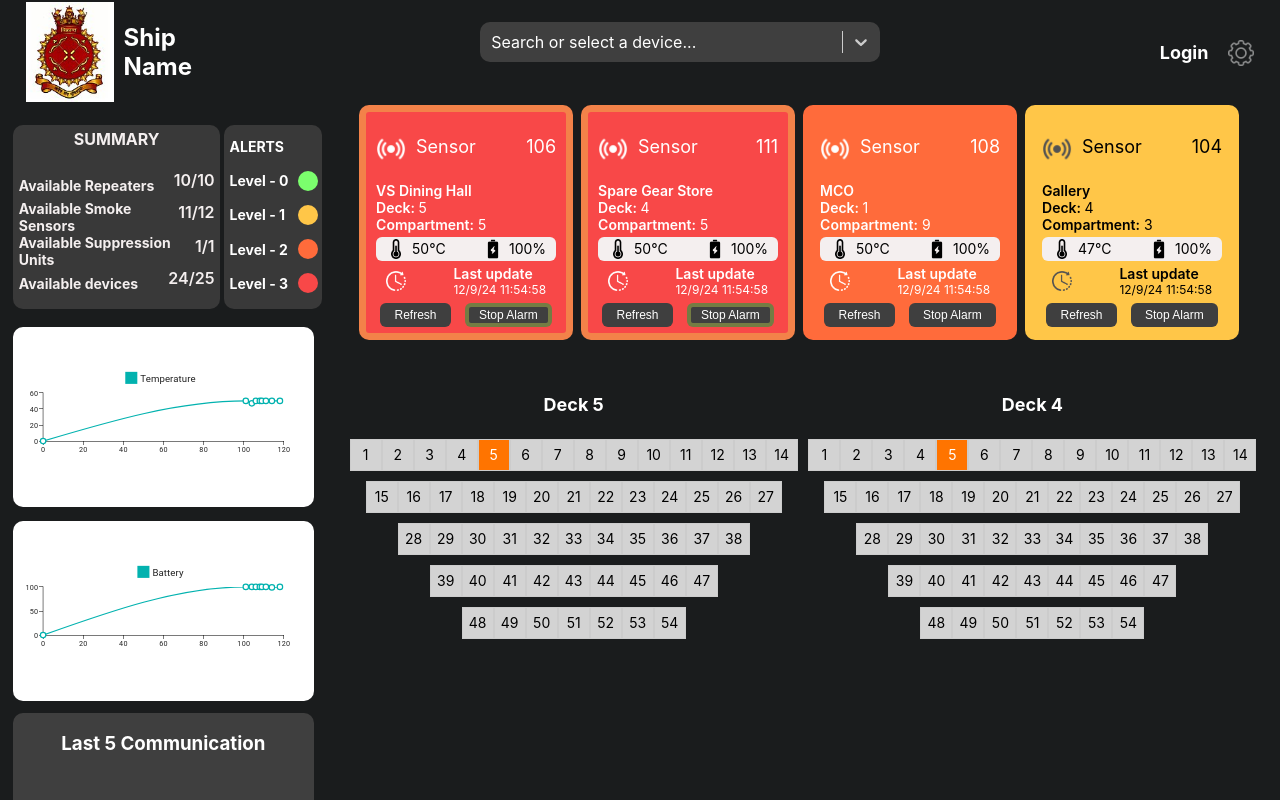
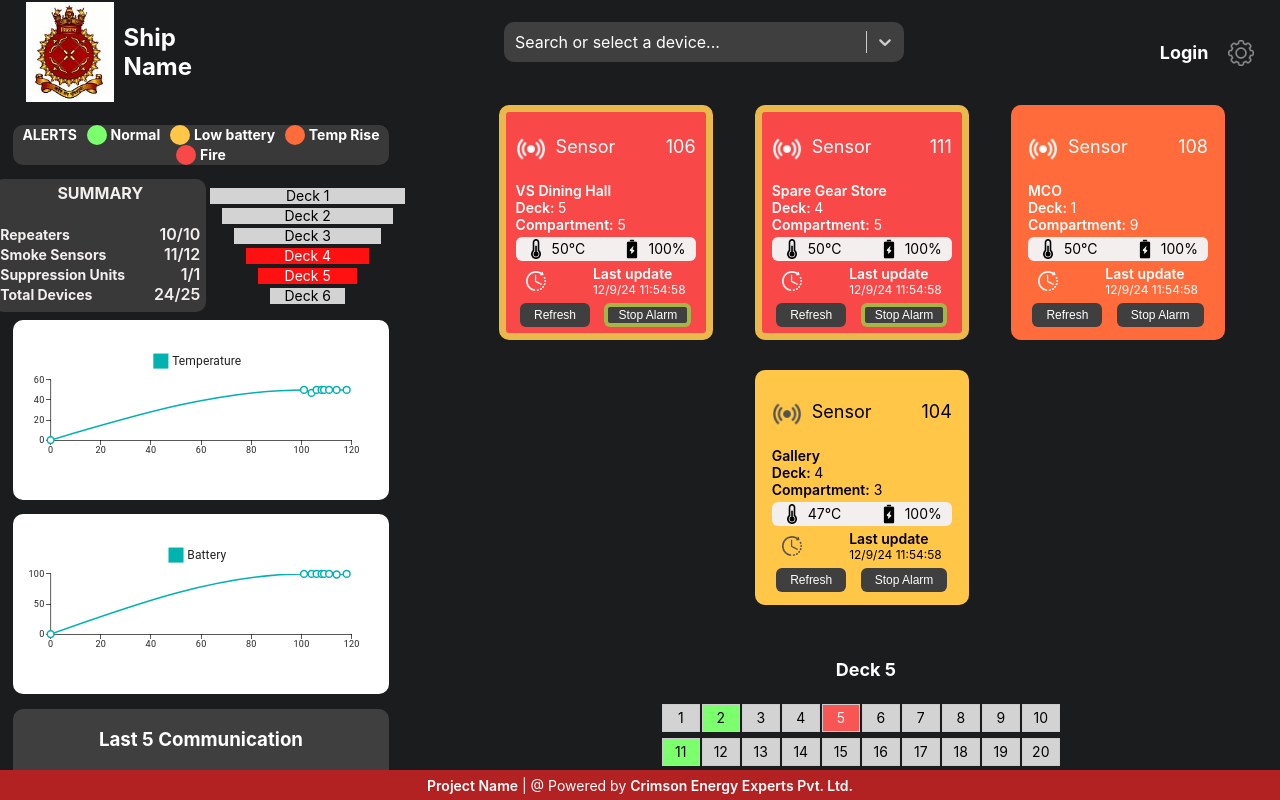
Before and after one commit to cee-diksha/fire_detection, a React (Create React App) app: page / in a window 1280 px wide. Shown: the top 800 px of the page. Built offline with nearby package versions, Linux system fonts and the light colour scheme.

Commit message:
functionality and ui changes made

```diff
--- /dev/null
+++ b/src/components/AlertCard.js
@@ -0,0 +1,31 @@
+import React from 'react'
+import "./comp-styles.css"
+
+
+const AlertCard = () => {
+  return (
+    <div className='alert-wrapper'>
+       {/* <div className='alert-details-combined' > */}
+            <div id="alert-details-span1">ALERTS</div>
+        {/* </div> */}
+        <div className='alert-details-combined' >
+            <div id="alert-details-span3" style={{backgroundColor: "#7BFF6D"}}></div>
+            <div id="alert-details-span1">Normal</div>
+        </div>
+        <div className='alert-details-combined' >
+            <div id="alert-details-span3" style={{backgroundColor: "#FFC648"}}></div>
+            <div id="alert-details-span1">Low battery</div>
+        </div>
+        <div className='alert-details-combined' >
+            <div id="alert-details-span3"style={{backgroundColor: "#FF6B3B"}}></div>
+            <div id="alert-details-span1">Temp Rise</div>
+        </div>
+        <div className='alert-details-combined' >
+            <div id="alert-details-span3" style={{backgroundColor: "#F84848"}}></div>
+            <div id="alert-details-span1">Fire</div>
+        </div>
+    </div>
+  )
+}
+
+export default AlertCard
--- a/src/components/AlertsCard.js
+++ /dev/null
@@ -1,58 +0,0 @@
-import React from 'react'
-import "./Grid-style.css"
-// import { MainContext } from '../context/MainContext'
-// import {DeckModal} from "./DeckModal"
-
-
-const AlertsCard = () => {
-    // const {deviceInfo} = useContext(MainContext)
-    // const [cardData, setCardData] = useState(deviceInfo)
-    // const [showModal, setShowModal] = useState(false)
-    // const danger = cardData.filter(item => item.status === "danger")
-    // const [deck, setDeck] = useState(danger)
-    // const [deckNo, setDeckNo] = useState(null)
-    // const totalDecks = 6
-
-    // const handleBtnClick = (deckNo) => {
-    //   setShowModal(true)
-    //   setDeckNo(deckNo)
-    // }
-
-    // useEffect(() => {
-    //     setDeck(danger)
-    //     setCardData(deviceInfo)
-    // }, [deviceInfo])
-
-  return (
-    <div className='deckcard'>
-        {/* {Array(totalDecks).fill().map((_, index) => {
-          console.log(deck, "deck check")
-          const dangerDeckNos = deck.map(item => item.deck)
-          return(
-            <button className={`${dangerDeckNos.includes(index+1)  ? "alert" : "btnstyle"}`} onClick={ () => handleBtnClick((index+1))}>Deck {index+1}</button>
-          )
-        })} */}
-        <div className='alert-details-combined' >
-            <div id="alert-details-span1">ALERTS</div>
-        </div>
-        <div className='alert-details-combined' >
-            <div id="alert-details-span1">Level - 0</div>
-            <div id="alert-details-span3" style={{backgroundColor: "#7BFF6D"}}></div>
-        </div>
-        <div className='alert-details-combined' >
-            <div id="alert-details-span1">Level - 1</div>
-            <div id="alert-details-span3" style={{backgroundColor: "#FFC648"}}></div>
-        </div>
-        <div className='alert-details-combined' >
-            <div id="alert-details-span1">Level - 2</div>
-            <div id="alert-details-span3"style={{backgroundColor: "#FF6B3B"}}></div>
-        </div>
-        <div className='alert-details-combined' >
-            <div id="alert-details-span1">Level - 3</div>
-            <div id="alert-details-span3" style={{backgroundColor: "#F84848"}}></div>
-        </div>
-    </div>
-  )
-}
-
-export default AlertsCard
--- /dev/null
+++ b/src/components/DeckCard.js
@@ -0,0 +1,38 @@
+import React, { useEffect, useState, useContext } from "react";
+import { MainContext } from "../context/MainContext"; // Adjust the path as necessary
+import "./Grid-style.css"; // Include your styles
+
+const DeckCard = () => {
+  const { deviceInfo } = useContext(MainContext);
+  const [cardData, setCardData] = useState(deviceInfo);
+  const danger = cardData.filter(item => item.status === "danger");
+  const [deck, setDeck] = useState(danger);
+
+  const totalDecks = 6; // Assuming there are 6 decks
+
+  useEffect(() => {
+    setDeck(danger);
+    setCardData(deviceInfo);
+  }, [deviceInfo]);
+
+  return (
+    <div className='deckcard-container'>
+      {Array(totalDecks).fill().map((_, index) => {
+        const deckNo = index + 1;
+        const dangerDeckNos = deck.map(item => item.deck);
+
+        return (
+          <div
+            key={deckNo}
+            className={`${dangerDeckNos.includes(deckNo) ? "alert" : "btnstyle"}`}
+            style={{ width: `${130 - index * 16}%`, height: "16px"}}
+          >
+            Deck {deckNo}
+          </div>
+        );
+      })}
+    </div>
+  );
+};
+
+export default DeckCard;
--- a/src/components/DeckModal.js
+++ b/src/components/DeckModal.js
@@ -24,13 +24,24 @@ const alertdeck = deckinfo.filter(item => item.deck === clickedDeck)
   )
 }
 
-export const DeckDashboardPageDiv = ({data}) => {
+export const DeckDashboardPageDiv = ({data, deckNo}) => {
+  console.log(data, "grid rendering")
     return (
       <div>
         <div className='status-grid-modal' style={{cursor: "pointer"}}>
-          <h4>Deck {data.deck}</h4>
-          <Grid devices={data.devices} deck={data.deck} />
+          <h4>Deck {deckNo}</h4>
+          <Grid data={data} deckNo={deckNo} />
         </div>
       </div>
     )
   }
+
+
+
+  // const dangerDevices = data?.map(deck => ({
+  //       ...deck,
+  //       devices: deck.devices.filter(device =>
+  //           device.node_info.some(node => node.status === "danger")
+  //       )
+  //   })).filter(deck => deck.devices.length > 0);
+  // console.log(data.devices, "checking devices")
--- a/src/components/Footer.js
+++ b/src/components/Footer.js
@@ -3,7 +3,7 @@ import React from 'react'
 const Footer = () => {
   return (
     <div>
-
+      <span style={{fontWeight: "600"}}>Project Name</span> | @ Powered by  <span style={{fontWeight: "600"}}>Crimson Energy Experts Pvt. Ltd.</span>
     </div>
   )
 }
--- a/src/components/Grid-style.css
+++ b/src/components/Grid-style.css
@@ -1,13 +1,12 @@
   .grid-container {
-    display: flex;
-    flex-direction: column;
-    align-items: center;
-    gap: 10px;
+    display: grid;
+    grid-template-columns: repeat(10, 34px);
+    grid-gap: 6px;
   }
 
   .box {
-    width: 30px;
-    height: 30px;
+    width: 36px;
+    height: 26px;
     background-color: lightgray;
     display: flex;
     justify-content: center;
@@ -23,21 +22,37 @@
     justify-content: center;
   }
 
-  .highlighted {
-    background-color: red;
+  .danger {
+    background-color: #F84848;
     color: #ffffff;
     animation: blinking 1s infinite;
   }
 
+  .temprise {
+    background-color: #ff9a03;
+    color: #ffffff;
+  }
+
+  .lowbattery {
+    background-color: #ffeb32;
+    color: #000000;
+  }
+
+  .normal {
+    background-color: #7BFF6D;
+    color: #000000;
+  }
+
   @keyframes blinking {
     0% {
-      background-color: red;
+      background-color: #F84848;
     }
     50% {
-      background-color: orange;
+      color: #000000;
+      background-color: rgb(255, 255, 255);
     }
     100% {
-      background-color: red;
+      background-color: #F84848;
     }
   }
 
@@ -53,33 +68,30 @@
   }
 
 
-  .deckcard{
-    border-radius: 10px;
-    width: 100%;
-    background-color: #393939;
-    color: #ffffff;
-    height: 100%;
+  .deckcard-container {
+    display: flex;
+    flex-direction: column;
+    align-items: center;
+    width: 150px;
+  }
+
+  .btnstyle {
     display: flex;
     align-items: center;
-    flex-direction: column;
-    justify-content: space-evenly;
-    padding-bottom: 4px;
-}
-
-.deckcard button{
-    border: none;
-    cursor: pointer;
+    justify-content: center;
+    background-color: lightgray;
+    color: black;
+    margin: 2px 0;
     font-size: 14px;
-    width: 80px;
-    background-color: #4c4c4c;
-    color: #f4efef;
-}
-
-.btnstyle{
-
-}
+  }
 
 .alert{
+  font-size: 14px;
+  display: flex;
+  align-items: center;
+  justify-content: center;
+  text-align: center;
+  margin: 2px 0;
   animation: blinkingDeck 1s infinite;
   color: white;
 }
@@ -115,7 +127,7 @@
     background-color: red;
   }
   50% {
-    background-color: orange;
+    background-color: rgb(255, 255, 255);
   }
   100% {
     background-color: red;
@@ -124,7 +136,6 @@
 
 .deck-display-grid{
   display: flex;
-  flex-direction: row-reverse;
   align-items: center;
   flex-wrap: wrap;
   justify-content: space-evenly;
--- a/src/components/Grid.js
+++ b/src/components/Grid.js
@@ -2,50 +2,66 @@ import React, { useEffect, useState } from "react";
 import "./Grid-style.css";
 import { Link } from "react-router-dom";
 
-const Grid = ({ devices, deck }) => {
-  const dangerCompartments = devices.map(item => item.comp);
-  const [highlightedId, setHighlightedId] = useState(dangerCompartments);
+const Grid = ({ data, deckNo }) => {
+  console.log(data, "data check");
+
+  // Assuming data.danger, data.normal, etc., are arrays of compartment IDs
+  const dangerComp = data.danger;
+  const normalComp = data.normal;
+  const tempriseComp = data.temprise;
+  const lowbatteryComp = data.lowbattery;
+
+  // no need to wrap these in an object inside useState
+  const [highlightedId, setHighlightedId] = useState({
+    dangerComp: [],
+    normalComp: [],
+    tempriseComp: [],
+    lowbatteryComp: []
+  });
 
   useEffect(() => {
-    setHighlightedId(dangerCompartments);
-  }, []);
+    setHighlightedId({ dangerComp, normalComp, tempriseComp, lowbatteryComp });
+  }, [dangerComp, normalComp, tempriseComp, lowbatteryComp]);
 
-  // Define the number of boxes in each row for the ship-like shape
-  const rowSizes = [14, 13, 11, 9, 7];
+  const getBoxClass = (boxId) => {
+    console.log(dangerComp, normalComp, tempriseComp, lowbatteryComp, "dangerComp, normalComp, tempriseComp, lowbatteryComp")
+    if (highlightedId.dangerComp.includes(boxId)) return "danger";
+    else if (highlightedId.tempriseComp.includes(boxId)) return "temprise";
+    else if (highlightedId.lowbatteryComp.includes(boxId)) return "lowbattery";
+    else if (highlightedId.normalComp.includes(boxId)) {
+      console.log(highlightedId, boxId, "checking color")
+      return "normal"
+    }
+    else return "box"; // default class
+  };
 
-  let boxId = 1; // Track the box ID
+  // no. of boxes in each row for the ship-like shape
+  // const rowSizes = [14, 13, 11, 9, 7];
+  const boxes = Array.from({ length: 60 }, (_, index) => index + 1);
+
+  console.log(highlightedId, "highlightedId")
 
   return (
+    <div style={{ marginRight: "14px" }}>
       <div className="grid-container">
-      {rowSizes.map((rowSize, rowIndex) => (
-        <div key={rowIndex} className="grid-row">
-          {Array.from({ length: rowSize }, (_, index) => {
-            const currentBoxId = boxId++;
-            return highlightedId.includes(currentBoxId) ? (
+        {boxes.map((boxId) => {
+          const boxClass = getBoxClass(boxId); // Use boxId here instead of currentBoxId
+          return (
             <Link
-                key={currentBoxId}
+              key={boxId}
               style={{ textDecoration: "none" }}
-                to={`deck/${deck}`}
+              to={`deck/${deckNo}`}
             >
               <div
-                  id={`box-${currentBoxId}`}
-                  className={`box highlighted`}
+                id={`box-${boxId}`}
+                className={`box ${boxClass}`} // Apply the class dynamically
               >
-                  {currentBoxId}
+                {boxId}
               </div>
             </Link>
-            ) : (
-              <div
-                key={currentBoxId}
-                id={`box-${currentBoxId}`}
-                className={`box`}
-              >
-                {currentBoxId}
-              </div>
           );
         })}
       </div>
-      ))}
     </div>
   );
 };
--- a/src/components/SummaryCard.js
+++ b/src/components/SummaryCard.js
@@ -6,19 +6,19 @@ const SummaryCard = () => {
     <div className='sum-details'>
         <h4>SUMMARY</h4>
         <div className='sum-details-combined' >
-            <div id="sum-details-span1">Available Repeaters</div>
+            <div id="sum-details-span1">Repeaters</div>
             <div id="sum-details-span2">10/10</div>
         </div>
         <div className='sum-details-combined' >
-            <div id="sum-details-span1">Available Smoke Sensors</div>
+            <div id="sum-details-span1">Smoke Sensors</div>
             <div id="sum-details-span2">11/12</div>
         </div>
         <div className='sum-details-combined' >
-            <div id="sum-details-span1">Available Suppression Units</div>
+            <div id="sum-details-span1">Suppression Units</div>
             <div id="sum-details-span2">1/1</div>
         </div>
         <div className='sum-details-combined' >
-            <div id="sum-details-span1">Available devices</div>
+            <div id="sum-details-span1">Total Devices</div>
             <div id="sum-details-span2">24/25</div>
         </div>
     </div>
--- a/src/components/comp-styles.css
+++ b/src/components/comp-styles.css
@@ -118,13 +118,13 @@ justify-content:center ;
 }
 .sum-details{
     border-radius: 10px;
-    width: 100%;
-    padding-bottom: 4px;
-    padding-left: 6px;
-    padding-right: 6px;
+    width: 200px;
+    padding: 0 6px 4px 6px;
     background-color: #393939;
     color: #f4efef;
     height: 100%;
+    margin-left: -25px;
+    margin-right: 20px;
     display: flex;
     align-items: center;
     flex-direction: column;
@@ -150,7 +150,6 @@ justify-content:center ;
 
 #sum-details-span2 {
     font-weight: 600;
-    margin-bottom: 10px;
 }
 
 .alert-details{
@@ -162,13 +161,22 @@ justify-content:center ;
     justify-content: space-evenly;
 }
 
-.deckcard{
-    padding: 0 4px;
+
+.alert-wrapper{
+    border-radius: 10px;
+    width: 100%;
+    background-color: #393939;
+    color: #ffffff;
+    height: 100%;
+    display: flex;
+    align-items: center;
+    justify-content: space-evenly;
+    flex-wrap: wrap;
 }
 
 .alert-details-combined{
     display: flex;
-    width: 100%;
+    width: auto;
     align-items: center;
     justify-content: space-between;
 }
@@ -176,18 +184,17 @@ justify-content:center ;
 #alert-details-span1 {
     font-weight: 700;
     font-size: 14px;
-    padding: 4px 2px;
 }
 
 #alert-details-span2 {
     font-weight: 600;
-    padding: 4px 15px;
 }
 
 #alert-details-span3 {
    height: 20px;
    width: 20px;
    border-radius: 50%;
+   margin-right: 4px;
 }
 
 .alertCircle-wrapper{
--- a/src/pages/Dashboard.js
+++ b/src/pages/Dashboard.js
@@ -10,56 +10,79 @@ import DropDown from '../components/DropDown'
 import {TempChart, BatteryChart} from '../components/TempChart'
 import { MainContext } from '../context/MainContext'
 import shipcrest from "../assets/INS_Vikrant_crest.jpg"
-import AlertsCard from '../components/AlertsCard'
+import DeckCard from '../components/DeckCard'
 import { DeckDashboardPageDiv } from '../components/DeckModal'
 import Footer from '../components/Footer'
+import AlertCard from '../components/AlertCard'
 
 const Dashboard = () => {
     const {deviceInfo, isLogin, deckData} = useContext(MainContext)
     const [cardData, setCardData] = useState(deviceInfo)
     const [deckInfo, setDeckInfo] = useState(null)
-    // const [normalDevices, setNormalDevices] = useState(null)
 
-    // const filtering = cardData.filter(item => item.status === "danger").reduce((acc, curr) => {
-    //     const exists = acc.find(item => item.deck === curr.deck)
-    //     if (exists) {
-    //         exists.compartment = [...new Set([...exists.compartment, ...curr.compartment])];
-    //     } else {
-    //         acc.push({
-    //             ...curr,
-    //             compartment: [...curr.compartment]
-    //         })
-    //     }
-    //     return acc
-    // }, [])
+    console.log(deckData, "deckData")
+    useEffect(() => {
+        const reducedData = deckData.reduce((acc, curr) => {
+            const existingDeck = acc.find(item => item.deck === curr.deck);
 
+           const hasDanger = [];
+            const hasOrange = [];
+            const hasYellow = [];
+            const hasSuccess = [];
 
-    useEffect(() => {
-        const dangerDevices = deckData.map(deck => ({
-            ...deck,
-            devices: deck.devices.filter(device =>
-                device.node_info.some(node => node.status === "danger")
-            )
-        }))
+            curr.devices.forEach(device => {
+              const compartments = device.node_info.map(item => ({
+                node: item.node,
+                status: item.status,
+                comp: device.comp
+              }));
 
-        // const normalDevices = deckData.map(deck => ({
-        //     ...deck,
-        //     devices: deck.devices.filter(device =>
-        //         device.node_info.some(node => node.status === "success")
-        //     )
-        // }))
-        .filter(deck => deck.devices.length > 0);
-        setDeckInfo(dangerDevices)
-        // setNormalDevices(normalDevices)
+              compartments.forEach(compartment => {
+                if (compartment.status === "danger") {
+                  hasDanger.push(compartment.comp);
+                } else if (compartment.status === "orange") {
+                  hasOrange.push(compartment.comp);
+                } else if (compartment.status === "yellow") {
+                  hasYellow.push(compartment.comp);
+                } else if (compartment.status === "success") {
+                  hasSuccess.push(compartment.comp);
+                }
+              });
+            });
+            if (existingDeck) {
+              existingDeck.danger.push(...hasDanger);
+              existingDeck.normal.push(...hasSuccess);
+              existingDeck.temprise.push(...hasOrange);
+              existingDeck.lowbattery.push(...hasYellow);
+            } else {
+                const newDeck = {
+                    deck: curr.deck,
+                    danger: hasDanger,
+                    normal: hasSuccess,
+                    temprise: hasOrange,
+                    lowbattery: hasYellow,
+                };
+
+                if (hasDanger.length > 0) {
+                    acc.unshift(newDeck);  //to insert the decks having danger at start
+                } else {
+                    acc.push(newDeck);
+                }
+            }
+
+            return acc;
+          }, []);
+
+        console.log(reducedData, "reduced data check")
+        setDeckInfo(reducedData)
         setCardData(deviceInfo)
     }, [deviceInfo, deckData])
 
-    console.log(isLogin, "is logged in")
   return (
     <>
         <div  className='dashboard-wrapper'>
         <div style={{ display: "flex", alignItems: "center", justifyContent: "space-between", height: "12%", width: "96%"}}>
-            <div style={{display: "flex", alignItems: "center", justifyContent: "space-between", width: "auto"}}>
+            <div style={{display: "flex", alignItems: "center", justifyContent: "space-between", width: "300px"}}>
                 <img style={{height: "100px"}} src={shipcrest} alt="ship" />
                 <h2 id="dashboard-heading">Ship Name</h2>
             </div>
@@ -73,11 +96,10 @@ const Dashboard = () => {
             <div className='dashboard-main-screen'>
             <div className='dashboard-middle'>
                 <div className='dashboard-content-summary'>
-                    <div className='div1'>
+                    <AlertCard />
+                    <div className='div-nested'>
                         <SummaryCard />
-                    </div>
-                    <div className='div2'>
-                        <AlertsCard />
+                        <DeckCard />
                     </div>
                 </div>
                 <div style={{backgroundColor: "#ffffff", width: "100%", borderRadius: "10px", display: "flex", alignItems: "center", justifyContent: 'center'}}>
@@ -114,7 +136,7 @@ const Dashboard = () => {
                         {console.log(deckInfo, "checkingdeckinfo")}
                     {deckInfo.map((item, index) => {
                     return (
-                        <DeckDashboardPageDiv key={index} data={item} />
+                        <DeckDashboardPageDiv key={index} data={item} deckNo={item.deck}/>
                     )
                     })}
                 </div>}
--- a/src/styles.css
+++ b/src/styles.css
@@ -47,7 +47,7 @@
 }
 
 .dashboard-middle {
-    width: 24%;
+    width: 30%;
     display: flex;
     flex-direction: column;
     align-items: flex-start;
@@ -56,21 +56,20 @@
 }
     .dashboard-content-summary{
         width: 100%;
-        padding-bottom: 10px;
         display: flex;
+        flex-direction: column;
         justify-content: space-between;
         align-items: center;
         margin-bottom: 4%;
         height: 180px;
     }
 
-    .dashboard-content-summary .div1{
-        width: 65%;
-        height: 100%;
-    }
-    .dashboard-content-summary .div2{
-        width: 30%;
-        height: 100%;
+    .dashboard-content-summary .div-nested{
+        margin-top: 16px;
+        display: flex;
+        width: 100%;
+        align-items: center;
+        justify-content: space-evenly;
     }
 
     .dashboard-content-alert{
@@ -92,7 +91,7 @@
     }
 
     .dashboard-content-comm {
-        margin-top: 4%;
+        margin: 4% auto 0 auto;
         width: 100%;
         height: 40%;
         border-radius: 10px;
@@ -119,9 +118,15 @@
     position: sticky;
     bottom: 0;
     width: 100%;
-    background-color: #ffffff;
+    height: 30px;
+    display: flex;
+    align-items: center;
+    justify-content: center;
+    color: #ffffff;
+    background-color: #B22222;
     text-align: center;
     z-index: 1000;
+    font-size: 14px;
 }
 
 .link{
@@ -205,7 +210,7 @@ input {
 }
 
 .main-dashboard-wrapper{
-    width: 74%;
+    width: 64%;
     display: flex;
     flex-direction: column;
     overflow-y: hidden;
@@ -344,11 +349,11 @@ input {
 
 .specific-device-charts{
     display: flex;
-    flex-direction: column;
     justify-content: center;
     align-items: center;
     width: auto;
     background-color: #ffffff;
+    margin: 40px 0;
 }
 
 .single-alert{
```
Also changed, not shown: src/pages/SpecificDevice.js (+6 -5 lines). Lines whose indentation alone changed are shown as unchanged.
